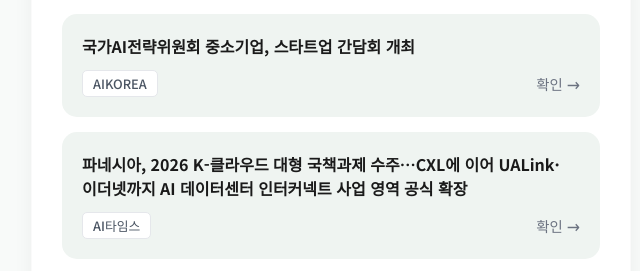
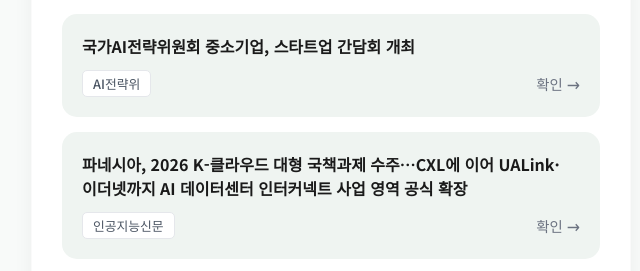
Before and after one commit to jhjhc1483/AI_Trend_Analysis_vercel, a plain HTML site: page visualizer.html in a window 1280 px wide. Shown: the part 2465-2736 px from the top of the page, 309-949 px from the left. Drawn offline with Linux system fonts and the light colour scheme.

Commit message:
Update visualizer.html

```diff
--- a/visualizer.html
+++ b/visualizer.html
@@ -522,13 +522,22 @@
 
         function getSourceTag(url, title) {
             // Source detection based on URL
+            if (url.includes('aikorea.go.kr')) return 'AI전략위';
+            if (url.includes('mnd.go.kr')) return '국방부';
+            if (url.includes('dapa.go.kr')) return '방사청';
+            if (url.includes('msit.go.kr')) return '과기정통부';
+            if (url.includes('kookbang.dema.mil.kr')) return '국방일보';
             if (url.includes('etnews.com')) return '전자신문';
-            if (url.includes('kookbang.dema.mil.kr')) return '국방일보';
-            if (url.includes('aitimes.com') || url.includes('aitimes.kr')) return 'AI타임스';
+            if (url.includes('aitimes.com')) return 'AI타임스';
+            if (url.includes('aitimes.kr')) return '인공지능신문';
             if (url.includes('iitp.kr')) return 'IITP';
+            if (url.includes('nia.or.kr')) return 'NIA';
+            if (url.includes('stepi.re.kr')) return 'STEPI';
+            if (url.includes('nipa.kr')) return 'NIPA';
+            if (url.includes('kisdi.re.kr')) return 'KISDI';
+            if (url.includes('kisti.re.kr')) return 'KISTI';
             if (url.includes('kisa.or.kr')) return 'KISA';
-            if (url.includes('msit.go.kr')) return '과기부';
-            if (url.includes('nia.or.kr')) return 'NIA';
+            if (url.includes('tta.or.kr')) return 'TTA';
 
             // Extract from title bracket [Tag] Title
             const bracketMatch = title.match(/^\[(.*?)\]/);
```
